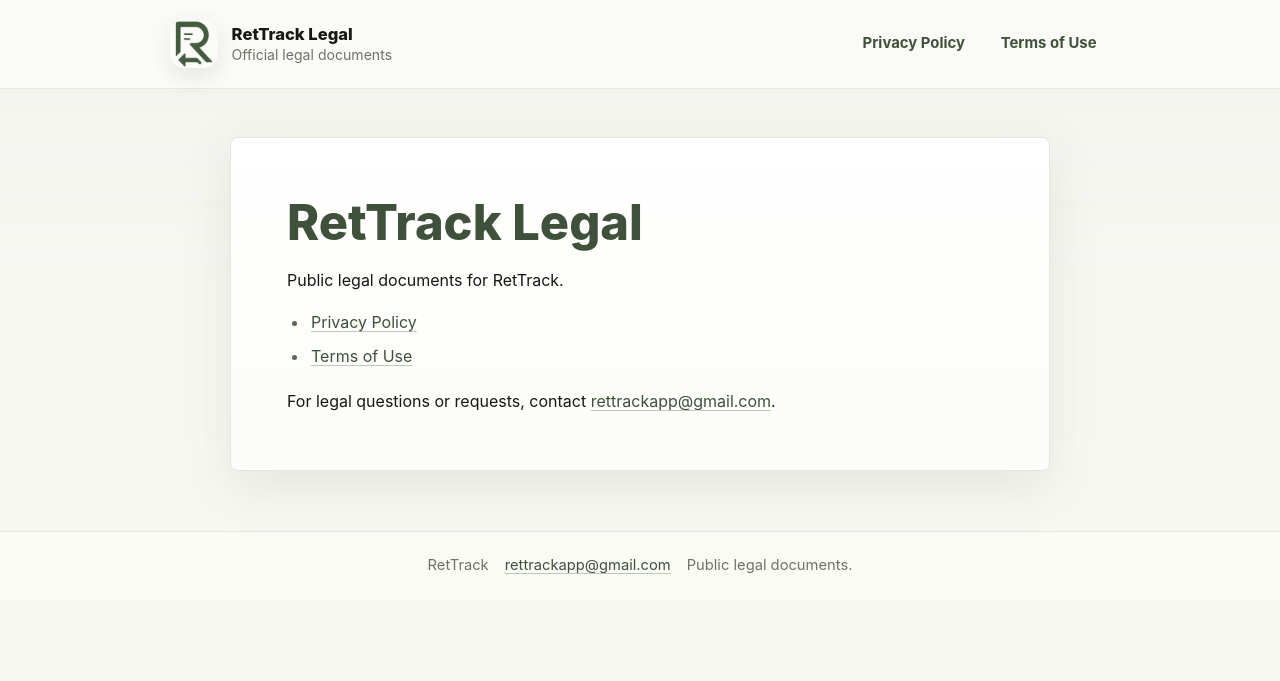
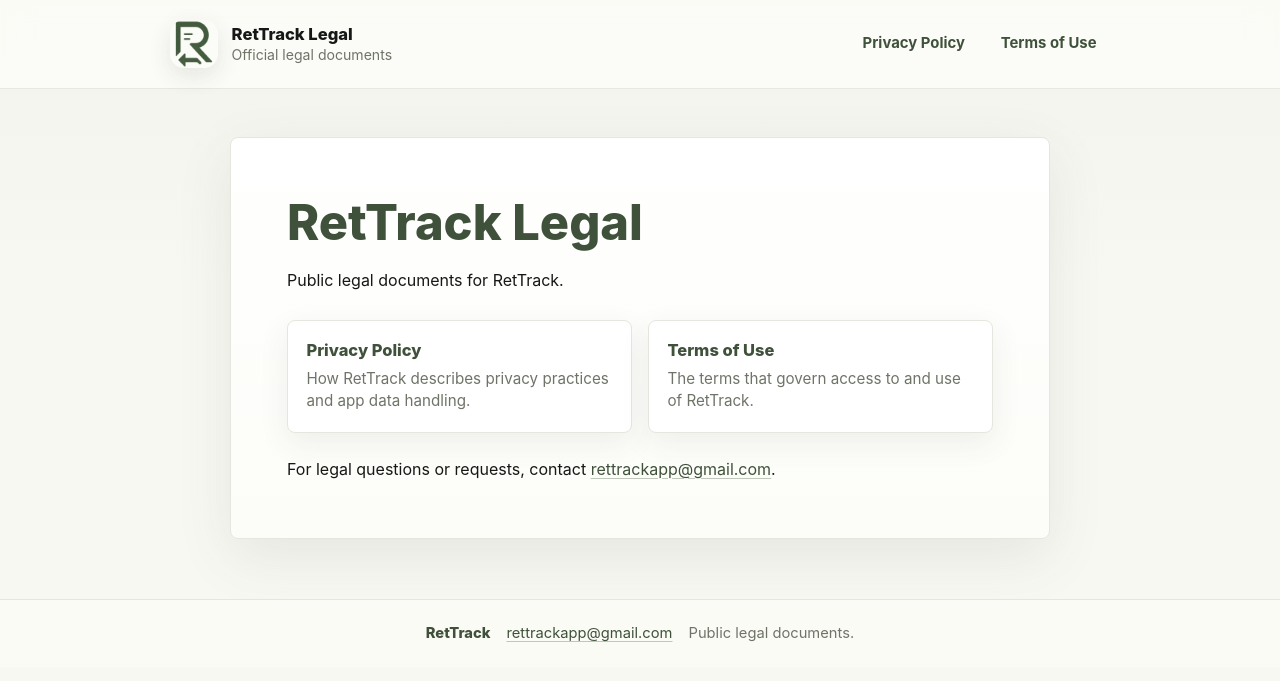
Before and after one commit to Gnonik1/rettrack-legal, a Jekyll site: the page built from docs/index.md, in a window 1280 px wide. Shown: the top 681 px of the page. Built offline with Jekyll 4.4.1, drawn with Linux system fonts in a browser that asks for light colours.

Commit message:
Polish RetTrack legal site for launch

```diff
--- a/docs/_layouts/default.html
+++ b/docs/_layouts/default.html
@@ -7,6 +7,7 @@
       {{ page.title | default: site.title }}{% if page.title and page.title != site.title %} | {{ site.title }}{% endif %}
     </title>
     <meta name="description" content="{{ page.description | default: site.description | escape }}">
+    <meta name="theme-color" content="#F8F8F3">
     <link rel="icon" type="image/png" href="{{ '/assets/images/rettrack-logo-mark.png' | relative_url }}">
     <link rel="apple-touch-icon" href="{{ '/assets/images/rettrack-logo-mark.png' | relative_url }}">
     <link rel="stylesheet" href="{{ '/assets/css/style.css' | relative_url }}">
@@ -30,9 +31,18 @@
           </span>
         </a>
 
+        {% assign current_url = page.url | default: '/' %}
         <nav class="site-nav" aria-label="Legal documents">
-          <a href="{{ '/privacy-policy/' | relative_url }}">Privacy Policy</a>
-          <a href="{{ '/terms-of-use/' | relative_url }}">Terms of Use</a>
+          <a
+            class="nav-link{% if current_url == '/privacy-policy/' %} is-active{% endif %}"
+            href="{{ '/privacy-policy/' | relative_url }}"
+            {% if current_url == '/privacy-policy/' %}aria-current="page"{% endif %}
+          >Privacy Policy</a>
+          <a
+            class="nav-link{% if current_url == '/terms-of-use/' %} is-active{% endif %}"
+            href="{{ '/terms-of-use/' | relative_url }}"
+            {% if current_url == '/terms-of-use/' %}aria-current="page"{% endif %}
+          >Terms of Use</a>
         </nav>
       </div>
     </header>
@@ -47,7 +57,7 @@
 
     <footer class="site-footer">
       <div class="site-shell footer-shell">
-        <span>RetTrack</span>
+        <span class="footer-brand">RetTrack</span>
         <a href="mailto:rettrackapp@gmail.com">rettrackapp@gmail.com</a>
         <span>Public legal documents.</span>
       </div>
--- a/docs/assets/css/style.scss
+++ b/docs/assets/css/style.scss
@@ -14,6 +14,7 @@
   --sage: #EEF1E9;
   --focus: #2F6B45;
   --shadow: 0 18px 55px rgba(63, 81, 58, 0.1);
+  --shadow-soft: 0 10px 30px rgba(63, 81, 58, 0.08);
   --font: -apple-system, BlinkMacSystemFont, "Segoe UI", Roboto, Helvetica, Arial, sans-serif;
 }
 
@@ -33,8 +34,10 @@ html {
 }
 
 body {
+  min-height: 100vh;
   min-width: 0;
   margin: 0;
+  overflow-x: hidden;
   background:
     linear-gradient(180deg, rgba(238, 241, 233, 0.72) 0, rgba(248, 248, 243, 0) 280px),
     var(--bg);
@@ -52,6 +55,7 @@ a {
   text-decoration-color: rgba(85, 107, 79, 0.36);
   text-decoration-thickness: 1px;
   text-underline-offset: 0.18em;
+  overflow-wrap: anywhere;
 }
 
 a:hover {
@@ -91,7 +95,7 @@ button:focus-visible {
 
 .site-header {
   border-bottom: 1px solid rgba(229, 231, 223, 0.92);
-  background: rgba(252, 252, 248, 0.86);
+  background: rgba(252, 252, 248, 0.9);
   backdrop-filter: blur(14px);
 }
 
@@ -111,6 +115,10 @@ button:focus-visible {
   gap: 0.85rem;
   color: var(--text);
   text-decoration: none;
+}
+
+.brand:hover {
+  color: var(--text);
 }
 
 .brand-logo {
@@ -155,6 +163,7 @@ button:focus-visible {
   border: 1px solid transparent;
   border-radius: 999px;
   color: var(--green-dark);
+  background: rgba(255, 255, 255, 0.22);
   font-size: 0.93rem;
   font-weight: 700;
   line-height: 1.2;
@@ -166,6 +175,19 @@ button:focus-visible {
   border-color: var(--border);
   background: var(--sage);
   color: var(--green-dark);
+}
+
+.site-nav a.is-active {
+  border-color: rgba(85, 107, 79, 0.24);
+  background: var(--green-dark);
+  color: #FFFFFF;
+  box-shadow: 0 8px 18px rgba(63, 81, 58, 0.14);
+}
+
+.site-nav a.is-active:hover,
+.site-nav a.is-active:focus-visible {
+  background: var(--green);
+  color: #FFFFFF;
 }
 
 .site-main {
@@ -180,6 +202,46 @@ button:focus-visible {
   border-radius: 8px;
   background: linear-gradient(180deg, var(--paper-strong), var(--paper));
   box-shadow: var(--shadow);
+}
+
+.legal-hub {
+  display: grid;
+  grid-template-columns: repeat(2, minmax(0, 1fr));
+  gap: 1rem;
+  margin: 1.7rem 0 1.5rem;
+}
+
+.legal-card {
+  display: grid;
+  gap: 0.45rem;
+  min-width: 0;
+  padding: 1.15rem;
+  border: 1px solid var(--border);
+  border-radius: 8px;
+  background: var(--paper-strong);
+  color: var(--text);
+  text-decoration: none;
+  box-shadow: var(--shadow-soft);
+}
+
+.legal-card:hover,
+.legal-card:focus-visible {
+  border-color: rgba(85, 107, 79, 0.34);
+  background: var(--sage);
+  color: var(--text);
+}
+
+.legal-card-title {
+  color: var(--green-dark);
+  font-size: 1.03rem;
+  font-weight: 760;
+  line-height: 1.25;
+}
+
+.legal-card-text {
+  color: var(--muted);
+  font-size: 0.95rem;
+  line-height: 1.5;
 }
 
 .content-card > :first-child {
@@ -223,6 +285,7 @@ h3 {
 p {
   margin: 0 0 1.08rem;
   color: var(--text);
+  overflow-wrap: anywhere;
 }
 
 strong {
@@ -238,6 +301,7 @@ ol {
 li {
   margin: 0.52rem 0;
   padding-left: 0.15rem;
+  overflow-wrap: anywhere;
 }
 
 li::marker {
@@ -284,6 +348,11 @@ hr {
   padding: 1.35rem 0;
   color: var(--muted);
   font-size: 0.92rem;
+}
+
+.footer-brand {
+  color: var(--green-dark);
+  font-weight: 760;
 }
 
 .footer-shell a {
@@ -338,6 +407,16 @@ hr {
     border-radius: 8px;
   }
 
+  .legal-hub {
+    grid-template-columns: 1fr;
+    gap: 0.75rem;
+    margin: 1.3rem 0 1.25rem;
+  }
+
+  .legal-card {
+    padding: 1rem;
+  }
+
   h1 {
     max-width: none;
     font-size: 2rem;
@@ -359,6 +438,15 @@ hr {
     width: min(100% - 24px, 940px);
   }
 
+  .brand {
+    gap: 0.68rem;
+  }
+
+  .brand-logo {
+    width: 38px;
+    height: 38px;
+  }
+
   .content-card {
     padding: 1.1rem;
   }
--- a/docs/index.md
+++ b/docs/index.md
@@ -7,7 +7,16 @@ title: RetTrack Legal
 
 Public legal documents for RetTrack.
 
-- [Privacy Policy]({{ '/privacy-policy/' | relative_url }})
-- [Terms of Use]({{ '/terms-of-use/' | relative_url }})
+<div class="legal-hub" aria-label="Legal documents">
+  <a class="legal-card" href="{{ '/privacy-policy/' | relative_url }}">
+    <span class="legal-card-title">Privacy Policy</span>
+    <span class="legal-card-text">How RetTrack describes privacy practices and app data handling.</span>
+  </a>
+
+  <a class="legal-card" href="{{ '/terms-of-use/' | relative_url }}">
+    <span class="legal-card-title">Terms of Use</span>
+    <span class="legal-card-text">The terms that govern access to and use of RetTrack.</span>
+  </a>
+</div>
 
 For legal questions or requests, contact [rettrackapp@gmail.com](mailto:rettrackapp@gmail.com).
```
Also changed, not shown: docs/privacy-policy.md (+1 -1 lines), docs/terms-of-use.md (+1 -1 lines).
